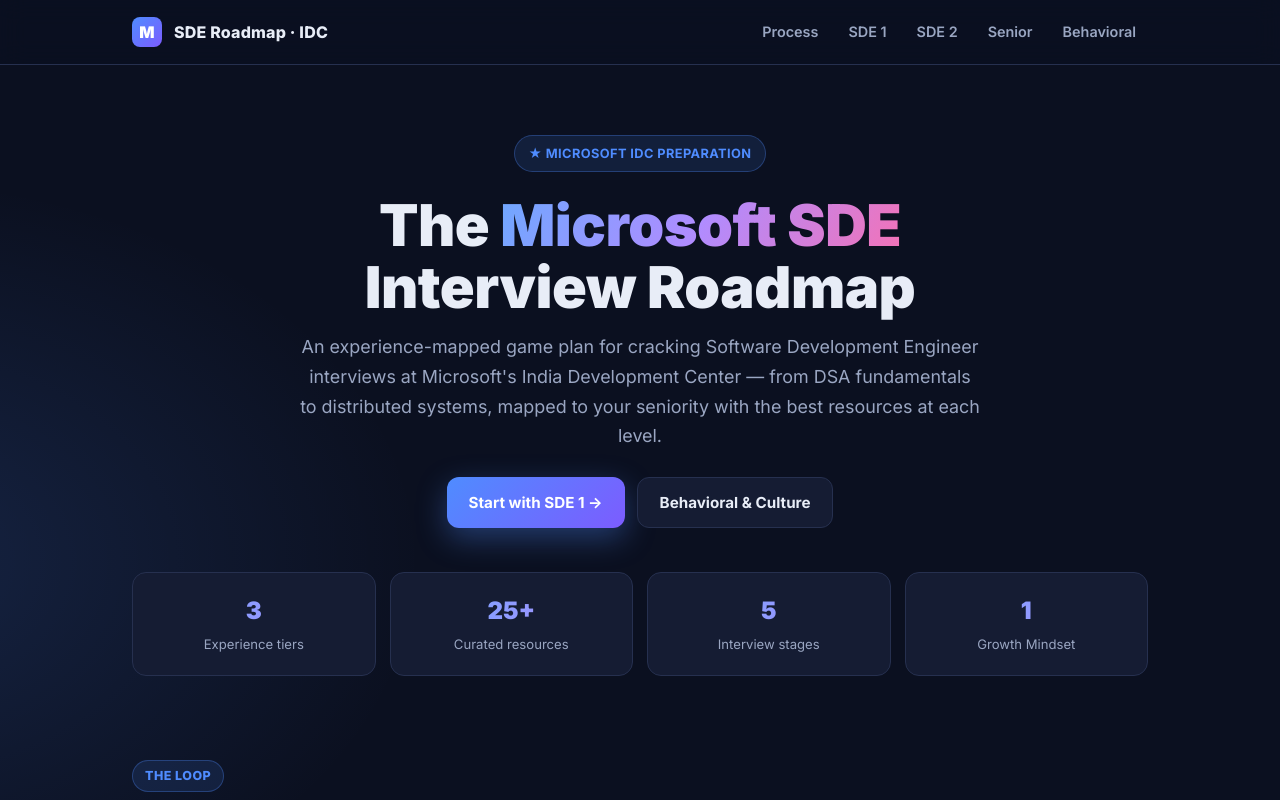
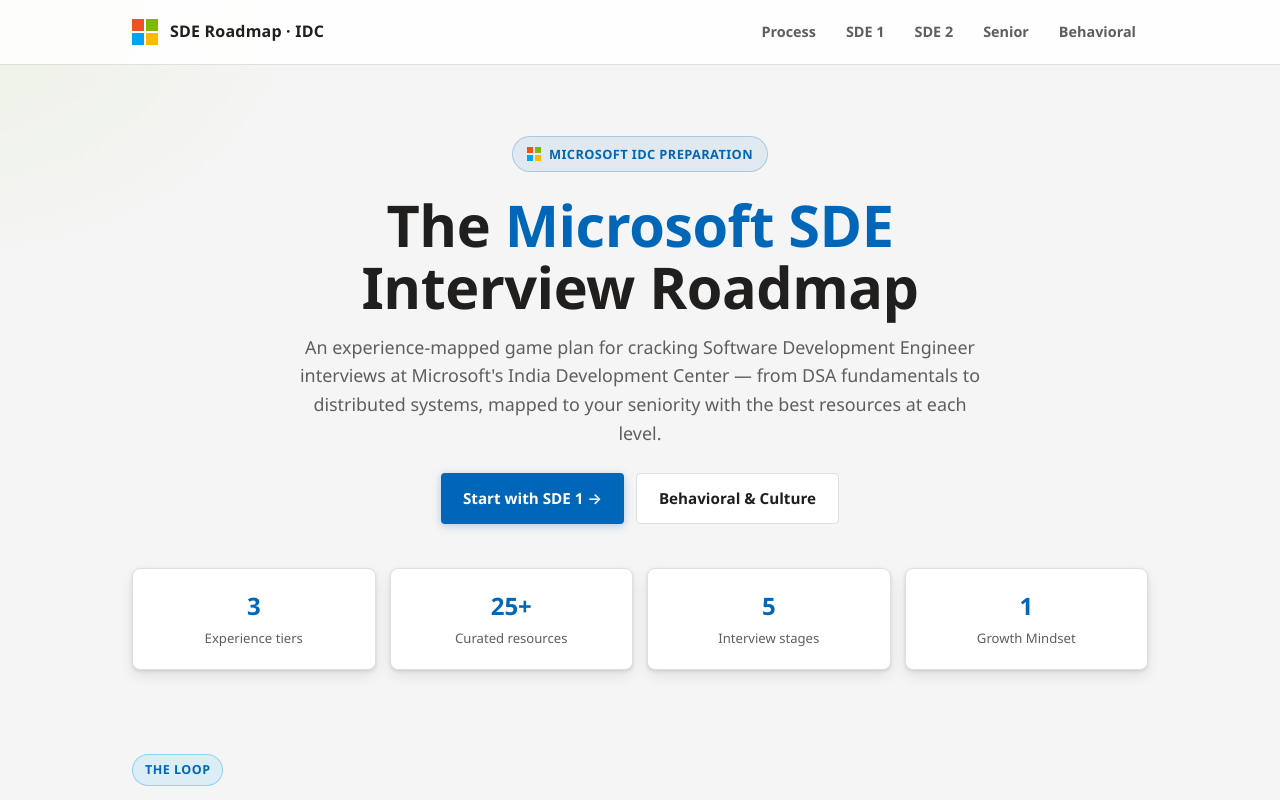
Before and after one commit to utkarsh222739/microsoft-sde-prep-roadmap, a plain HTML site: page index.html in a window 1280 px wide. Shown: the top 800 px of the page. Drawn offline with Linux system fonts and the light colour scheme.

Commit message:
Reskin with Microsoft Fluent theme (Segoe UI, four-color logo, brand palette)

```diff
--- a/index.html
+++ b/index.html
@@ -9,36 +9,36 @@
   <meta property="og:title" content="Microsoft SDE Interview Roadmap · IDC Prep Guide" />
   <meta property="og:description" content="Experience-mapped prep roadmap for Microsoft SDE roles — DSA, LLD, HLD, distributed systems & behavioral, with the best resources." />
   <meta property="og:type" content="website" />
-  <link rel="preconnect" href="https://fonts.googleapis.com" />
-  <link rel="preconnect" href="https://fonts.gstatic.com" crossorigin />
-  <link href="https://fonts.googleapis.com/css2?family=Inter:wght@400;500;600;700;800;900&family=JetBrains+Mono:wght@500;700&display=swap" rel="stylesheet" />
   <style>
+    /* Microsoft Fluent-inspired theme */
     :root {
-      --bg: #0b1020;
-      --bg-soft: #11182e;
-      --card: #151c33;
-      --card-2: #1a2240;
-      --border: #26304f;
-      --text: #e8edf7;
-      --muted: #9aa6c2;
-      --accent: #4f8cff;
-      --accent-2: #7c5cff;
-      --green: #34d399;
-      --amber: #fbbf24;
-      --pink: #f472b6;
-      --radius: 18px;
-      --shadow: 0 20px 50px rgba(0,0,0,.45);
+      --bg: #f5f5f5;
+      --bg-soft: #faf9f8;
+      --card: #ffffff;
+      --card-2: #ffffff;
+      --border: #e1dfdd;
+      --text: #201f1e;
+      --muted: #605e5c;
+      --accent: #0067b8;        /* Microsoft blue (web) */
+      --accent-2: #005a9e;
+      --ms-red: #f25022;
+      --ms-green: #7fba00;
+      --ms-blue: #00a4ef;
+      --ms-yellow: #ffb900;
+      --radius: 8px;            /* Fluent uses tighter corners */
+      --shadow: 0 1.6px 3.6px rgba(0,0,0,.10), 0 6px 14px rgba(0,0,0,.08);
     }
     * { box-sizing: border-box; }
     html { scroll-behavior: smooth; }
     body {
       margin: 0;
-      font-family: 'Inter', system-ui, -apple-system, Segoe UI, Roboto, sans-serif;
+      font-family: 'Segoe UI', 'Segoe UI Web', system-ui, -apple-system, Roboto, Helvetica, Arial, sans-serif;
       color: var(--text);
-      background: radial-gradient(1200px 800px at 80% -10%, rgba(124,92,255,.18), transparent 60%),
-                  radial-gradient(1000px 700px at -10% 10%, rgba(79,140,255,.16), transparent 55%),
-                  var(--bg);
-      line-height: 1.65;
+      background:
+        radial-gradient(900px 500px at 100% -5%, rgba(0,164,239,.10), transparent 60%),
+        radial-gradient(700px 500px at -5% 0%, rgba(127,186,0,.08), transparent 55%),
+        var(--bg);
+      line-height: 1.6;
       -webkit-font-smoothing: antialiased;
     }
     a { color: var(--accent); text-decoration: none; }
@@ -49,112 +49,119 @@
     header.nav {
       position: sticky; top: 0; z-index: 50;
       backdrop-filter: blur(12px);
-      background: rgba(11,16,32,.72);
+      background: rgba(255,255,255,.85);
       border-bottom: 1px solid var(--border);
     }
     .nav-inner { display: flex; align-items: center; justify-content: space-between; height: 64px; }
-    .brand { display: flex; align-items: center; gap: 12px; font-weight: 800; letter-spacing: .2px; }
-    .brand .logo {
-      width: 30px; height: 30px; border-radius: 8px;
-      background: linear-gradient(135deg, var(--accent), var(--accent-2));
-      display: grid; place-items: center; color: white; font-weight: 900;
-    }
+    .brand { display: flex; align-items: center; gap: 12px; font-weight: 600; letter-spacing: .2px; color: var(--text); }
+    /* Microsoft four-square logo */
+    .ms-logo { width: 26px; height: 26px; display: grid; grid-template-columns: 1fr 1fr; grid-template-rows: 1fr 1fr; gap: 2px; }
+    .ms-logo i { display: block; }
+    .ms-logo i:nth-child(1) { background: var(--ms-red); }
+    .ms-logo i:nth-child(2) { background: var(--ms-green); }
+    .ms-logo i:nth-child(3) { background: var(--ms-blue); }
+    .ms-logo i:nth-child(4) { background: var(--ms-yellow); }
     .nav-links { display: flex; gap: 6px; flex-wrap: wrap; }
     .nav-links a {
       color: var(--muted); font-size: .9rem; font-weight: 600;
-      padding: 8px 12px; border-radius: 10px;
+      padding: 8px 12px; border-radius: 6px;
     }
-    .nav-links a:hover { color: var(--text); background: var(--card); text-decoration: none; }
+    .nav-links a:hover { color: var(--text); background: #f3f2f1; text-decoration: none; }
 
     /* HERO */
     .hero { padding: 70px 0 30px; text-align: center; }
     .pill {
       display: inline-flex; align-items: center; gap: 8px;
       font-size: .8rem; font-weight: 700; letter-spacing: .4px;
-      color: var(--accent); background: rgba(79,140,255,.12);
-      border: 1px solid rgba(79,140,255,.3);
+      color: var(--accent); background: rgba(0,103,184,.08);
+      border: 1px solid rgba(0,103,184,.25);
       padding: 7px 14px; border-radius: 999px; text-transform: uppercase;
     }
     .hero h1 {
       font-size: clamp(2.1rem, 5vw, 3.6rem); line-height: 1.08;
-      margin: 22px 0 14px; font-weight: 900; letter-spacing: -.5px;
+      margin: 22px 0 14px; font-weight: 700; letter-spacing: -.5px;
     }
-    .hero h1 .grad {
-      background: linear-gradient(120deg, #6ea8ff, #b08cff 50%, #f472b6);
-      -webkit-background-clip: text; background-clip: text; color: transparent;
-    }
+    .hero h1 .grad { color: var(--accent); }
     .hero p.lead { font-size: 1.12rem; color: var(--muted); max-width: 680px; margin: 0 auto 26px; }
     .cta-row { display: flex; gap: 12px; justify-content: center; flex-wrap: wrap; }
     .btn {
       display: inline-flex; align-items: center; gap: 8px;
-      padding: 12px 22px; border-radius: 12px; font-weight: 700; font-size: .95rem;
+      padding: 12px 22px; border-radius: 4px; font-weight: 600; font-size: .95rem;
       border: 1px solid var(--border); color: var(--text); background: var(--card);
-      transition: transform .15s ease, box-shadow .15s ease;
+      transition: transform .15s ease, box-shadow .15s ease, background .15s ease;
     }
-    .btn:hover { text-decoration: none; transform: translateY(-2px); }
+    .btn:hover { text-decoration: none; background: #f3f2f1; }
     .btn.primary {
       border: none; color: white;
-      background: linear-gradient(135deg, var(--accent), var(--accent-2));
-      box-shadow: 0 10px 30px rgba(79,140,255,.35);
+      background: var(--accent);
+      box-shadow: 0 2px 8px rgba(0,103,184,.30);
     }
+    .btn.primary:hover { background: var(--accent-2); }
 
     /* STATS */
     .stats { display: grid; grid-template-columns: repeat(4, 1fr); gap: 14px; margin: 44px 0 8px; }
-    .stat { background: var(--card); border: 1px solid var(--border); border-radius: 14px; padding: 18px; text-align: center; }
-    .stat b { display: block; font-size: 1.5rem; font-weight: 900; background: linear-gradient(120deg,#6ea8ff,#b08cff); -webkit-background-clip:text; background-clip:text; color:transparent; }
+    .stat { background: var(--card); border: 1px solid var(--border); border-radius: var(--radius); padding: 18px; text-align: center; box-shadow: var(--shadow); }
+    .stat b { display: block; font-size: 1.5rem; font-weight: 700; color: var(--accent); }
     .stat span { font-size: .82rem; color: var(--muted); }
 
     /* SECTION */
     section { padding: 46px 0; scroll-margin-top: 80px; }
     .section-head { margin-bottom: 26px; }
     .level-tag {
-      display: inline-block; font-size: .78rem; font-weight: 800; letter-spacing: .5px;
+      display: inline-block; font-size: .78rem; font-weight: 700; letter-spacing: .5px;
       padding: 5px 12px; border-radius: 999px; margin-bottom: 12px; text-transform: uppercase;
     }
-    .tag-1 { color: var(--green); background: rgba(52,211,153,.12); border: 1px solid rgba(52,211,153,.3); }
-    .tag-2 { color: var(--amber); background: rgba(251,191,36,.12); border: 1px solid rgba(251,191,36,.3); }
-    .tag-3 { color: var(--pink); background: rgba(244,114,182,.12); border: 1px solid rgba(244,114,182,.3); }
-    .tag-0 { color: var(--accent); background: rgba(79,140,255,.12); border: 1px solid rgba(79,140,255,.3); }
-    h2.section-title { font-size: clamp(1.6rem, 3.5vw, 2.3rem); font-weight: 900; margin: 0 0 6px; letter-spacing: -.4px; }
+    .tag-1 { color: #4d7000; background: rgba(127,186,0,.14); border: 1px solid rgba(127,186,0,.4); }
+    .tag-2 { color: #9a6b00; background: rgba(255,185,0,.16); border: 1px solid rgba(255,185,0,.45); }
+    .tag-3 { color: #b5350f; background: rgba(242,80,34,.12); border: 1px solid rgba(242,80,34,.35); }
+    .tag-0 { color: var(--accent); background: rgba(0,164,239,.10); border: 1px solid rgba(0,164,239,.35); }
+    h2.section-title { font-size: clamp(1.6rem, 3.5vw, 2.3rem); font-weight: 700; margin: 0 0 6px; letter-spacing: -.4px; }
     .section-sub { color: var(--muted); max-width: 760px; }
 
     .grid { display: grid; grid-template-columns: 1fr 1fr; gap: 18px; }
     .card {
-      background: linear-gradient(180deg, var(--card), var(--card-2));
+      background: var(--card);
       border: 1px solid var(--border); border-radius: var(--radius);
       padding: 22px; box-shadow: var(--shadow);
+      border-top: 3px solid var(--accent);
     }
-    .card h3 { margin: 0 0 6px; font-size: 1.18rem; font-weight: 800; display:flex; align-items:center; gap:10px; }
-    .card .ic { width: 34px; height: 34px; border-radius: 9px; display: grid; place-items: center; font-size: 1.05rem; background: rgba(255,255,255,.05); border: 1px solid var(--border); }
+    .card h3 { margin: 0 0 6px; font-size: 1.18rem; font-weight: 700; display:flex; align-items:center; gap:10px; }
+    .card .ic { width: 34px; height: 34px; border-radius: 6px; display: grid; place-items: center; font-size: 1.05rem; background: #f3f2f1; border: 1px solid var(--border); }
     .card p.desc { color: var(--muted); font-size: .95rem; margin: 4px 0 14px; }
     .topics { display: flex; flex-wrap: wrap; gap: 7px; margin: 0 0 16px; }
-    .topics span { font-size: .78rem; font-weight: 600; color: var(--text); background: rgba(255,255,255,.04); border: 1px solid var(--border); padding: 4px 10px; border-radius: 8px; }
+    .topics span { font-size: .78rem; font-weight: 600; color: var(--text); background: #f3f2f1; border: 1px solid var(--border); padding: 4px 10px; border-radius: 4px; }
     .res-list { list-style: none; margin: 0; padding: 0; display: grid; gap: 8px; }
     .res-list li a {
       display: flex; align-items: center; gap: 10px; justify-content: space-between;
-      padding: 10px 12px; border-radius: 10px; background: rgba(255,255,255,.03);
+      padding: 10px 12px; border-radius: 6px; background: #faf9f8;
       border: 1px solid var(--border); color: var(--text); font-weight: 600; font-size: .9rem;
     }
-    .res-list li a:hover { text-decoration: none; border-color: var(--accent); background: rgba(79,140,255,.08); }
-    .res-list .arrow { color: var(--muted); }
+    .res-list li a:hover { text-decoration: none; border-color: var(--accent); background: rgba(0,103,184,.06); }
+    .res-list .arrow { color: var(--accent); }
 
     /* PROCESS TIMELINE */
     .timeline { display: grid; gap: 14px; }
     .tl-step { display: grid; grid-template-columns: 44px 1fr; gap: 16px; align-items: start; }
-    .tl-num { width: 44px; height: 44px; border-radius: 12px; display: grid; place-items: center; font-weight: 900; color: white; background: linear-gradient(135deg, var(--accent), var(--accent-2)); }
-    .tl-body { background: var(--card); border: 1px solid var(--border); border-radius: 14px; padding: 16px 18px; }
+    .tl-num { width: 44px; height: 44px; border-radius: 6px; display: grid; place-items: center; font-weight: 700; color: white; background: var(--accent); }
+    .tl-body { background: var(--card); border: 1px solid var(--border); border-radius: var(--radius); padding: 16px 18px; box-shadow: var(--shadow); }
     .tl-body h4 { margin: 0 0 4px; font-size: 1.05rem; }
     .tl-body p { margin: 0; color: var(--muted); font-size: .92rem; }
 
     /* CALLOUT */
-    .callout { background: linear-gradient(135deg, rgba(124,92,255,.14), rgba(79,140,255,.10)); border: 1px solid rgba(124,92,255,.3); border-radius: var(--radius); padding: 24px; }
+    .callout { background: linear-gradient(135deg, rgba(0,164,239,.08), rgba(0,103,184,.06)); border: 1px solid rgba(0,103,184,.25); border-radius: var(--radius); padding: 24px; }
     .callout h3 { margin-top: 0; }
     .full { grid-column: 1 / -1; }
+
+    /* Per-tier brand accents (Microsoft palette) */
+    #sde1 .card { border-top-color: var(--ms-green); }
+    #sde2 .card { border-top-color: var(--ms-yellow); }
+    #senior .card { border-top-color: var(--ms-red); }
+    #behavioral .card { border-top-color: var(--ms-blue); }
 
     /* FOOTER */
     footer { border-top: 1px solid var(--border); padding: 34px 0 60px; text-align: center; color: var(--muted); }
     footer a { font-weight: 600; }
-    .heart { color: var(--pink); }
+    .heart { color: var(--ms-red); }
 
     @media (max-width: 760px) {
       .grid { grid-template-columns: 1fr; }
@@ -166,7 +173,7 @@
 <body>
   <header class="nav">
     <div class="wrap nav-inner">
-      <div class="brand"><span class="logo">M</span> SDE Roadmap · IDC</div>
+      <div class="brand"><span class="ms-logo"><i></i><i></i><i></i><i></i></span> SDE Roadmap · IDC</div>
       <nav class="nav-links">
         <a href="#process">Process</a>
         <a href="#sde1">SDE 1</a>
@@ -180,7 +187,7 @@
   <main class="wrap">
     <!-- HERO -->
     <section class="hero">
-      <span class="pill">★ Microsoft IDC Preparation</span>
+      <span class="pill"><span class="ms-logo" style="width:14px;height:14px;"><i></i><i></i><i></i><i></i></span> Microsoft IDC Preparation</span>
       <h1>The <span class="grad">Microsoft SDE</span><br/>Interview Roadmap</h1>
       <p class="lead">An experience-mapped game plan for cracking Software Development Engineer interviews at Microsoft's India Development Center — from DSA fundamentals to distributed systems, mapped to your seniority with the best resources at each level.</p>
       <div class="cta-row">
```
